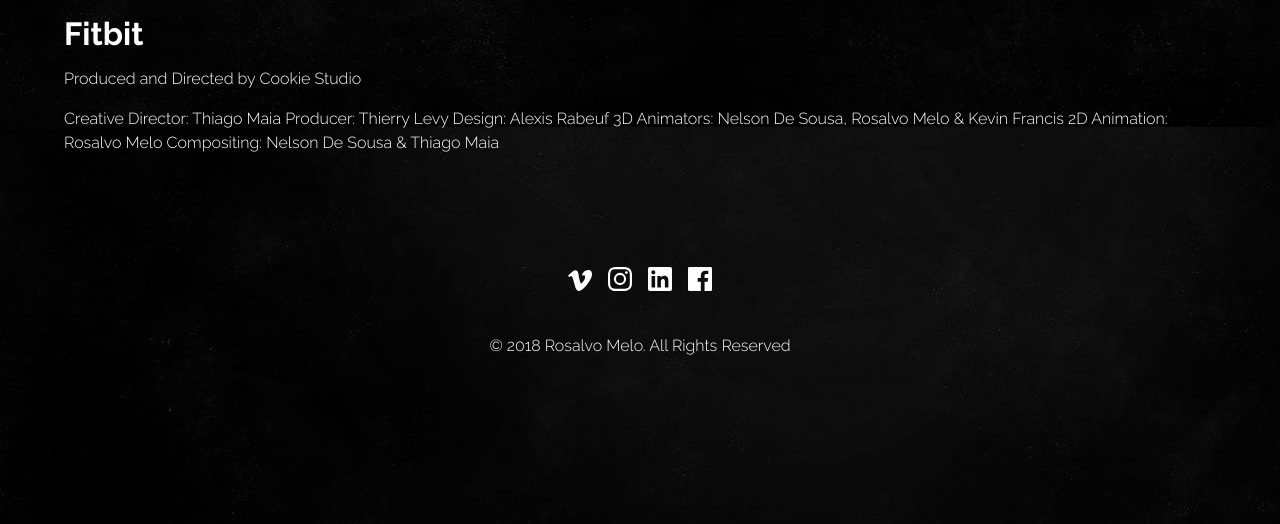
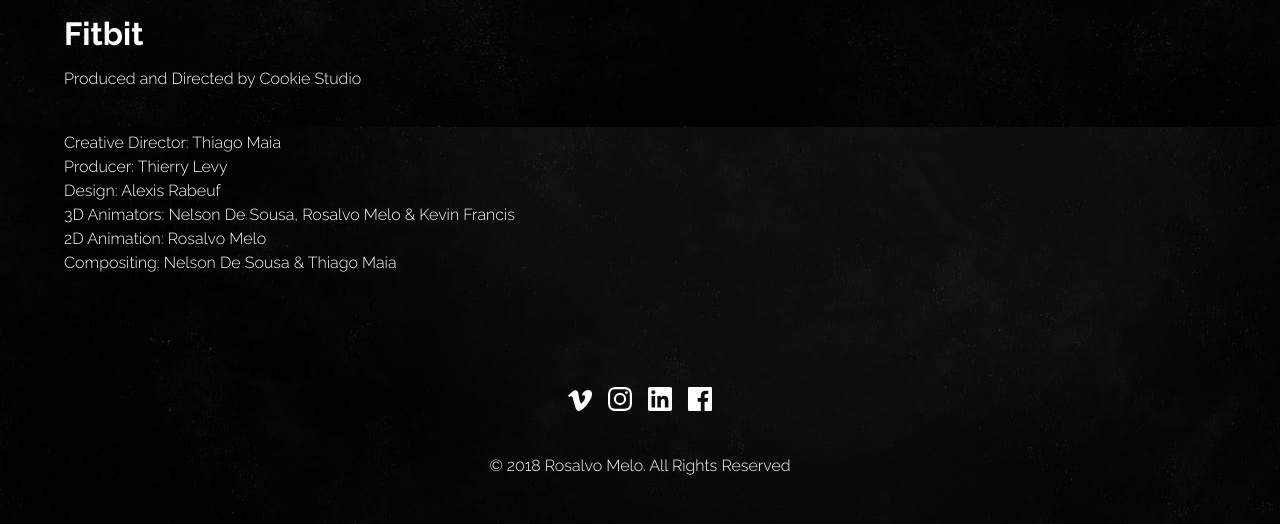
Before and after one commit to luisbraga/rosalvomelo, a Jekyll site: the page built from _projects/fitbit.markdown, in a window 1280 px wide. Shown: the part 946-1470 px from the top of the page. Built offline with Jekyll 4.4.1, drawn with Linux system fonts in a browser that asks for light colours.

```diff
--- a/_projects/fitbit.markdown
+++ b/_projects/fitbit.markdown
@@ -6,11 +6,11 @@ featured_video: 248486683
 thumbnail_image: "/uploads/FITBIT.jpg"
 ---
 
-Produced and Directed by Cookie Studio
+Produced and Directed by Cookie Studio<br>
 
-Creative Director: Thiago Maia
-Producer: Thierry Levy
-Design: Alexis Rabeuf
-3D Animators: Nelson De Sousa, Rosalvo Melo & Kevin Francis
-2D Animation: Rosalvo Melo
-Compositing: Nelson De Sousa & Thiago Maia
+<br>Creative Director: Thiago Maia<br>
+Producer: Thierry Levy<br>
+Design: Alexis Rabeuf<br>
+3D Animators: Nelson De Sousa, Rosalvo Melo & Kevin Francis<br>
+2D Animation: Rosalvo Melo<br>
+Compositing: Nelson De Sousa & Thiago Maia<br>
```
